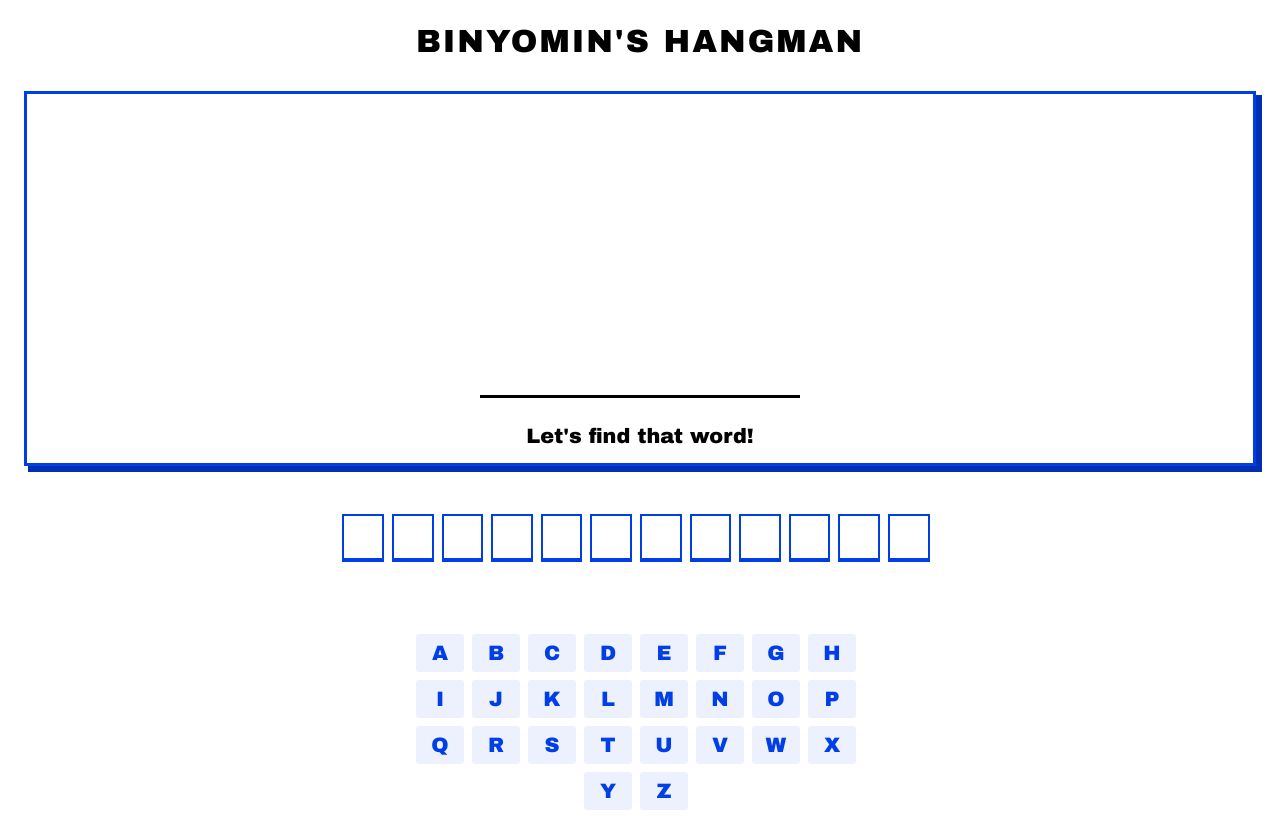
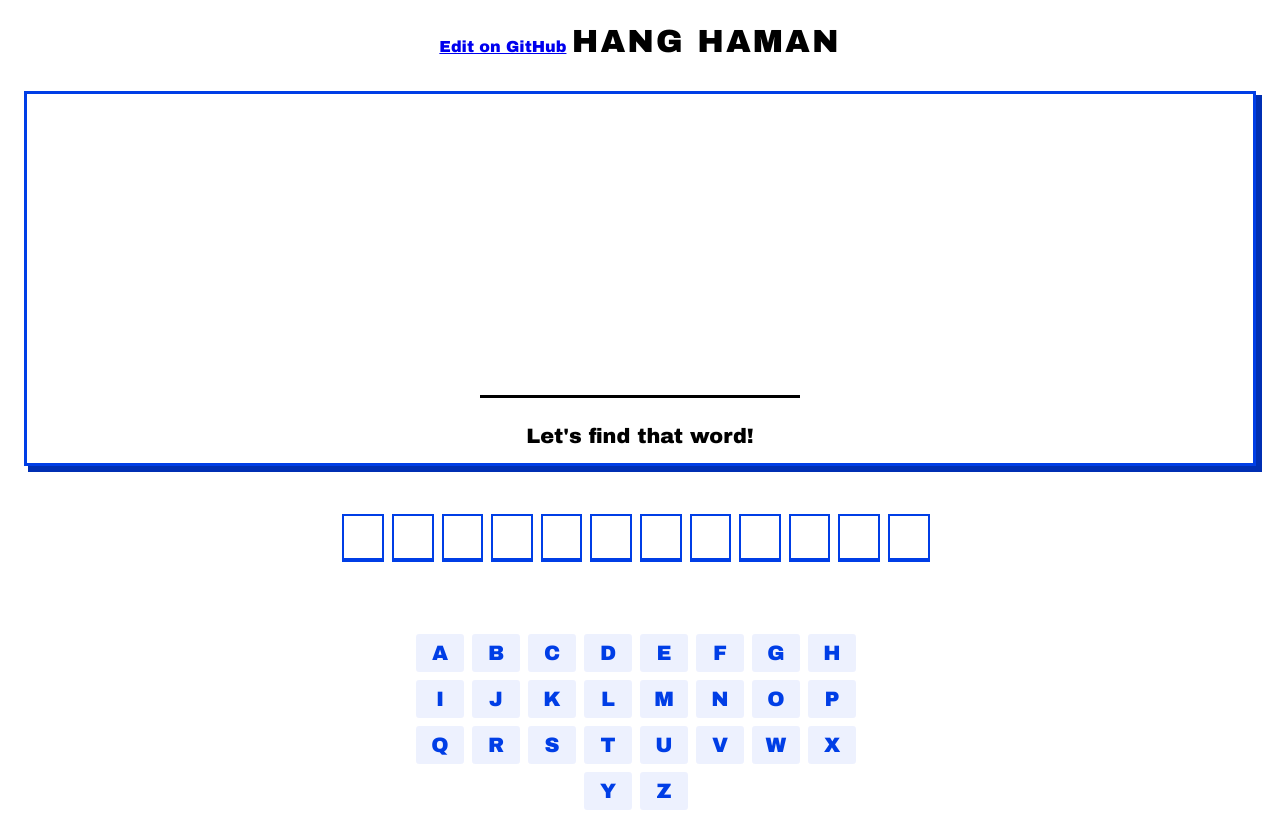
Before and after one commit to bmansheim/hangman_html, a plain HTML site: page index.html in a window 1280 px wide. Shown: the top 837 px of the page. Drawn offline with Linux system fonts and the light colour scheme.

Commit message:
Add edit on github

```diff
--- a/index.html
+++ b/index.html
@@ -310,7 +310,8 @@
   </head>
   <body>
     <header>
-      <h1>Binyomin's Hangman</h1>
+      <a href="https://github.com/bmansheim/hangman_html/edit/master/index.html" target="blank"><span>Edit on GitHub</span></a>
+      <h1>Hang Haman</h1>
     </header>
     <div id="hangman">
       <div class="drawing" id="drawing">
```
